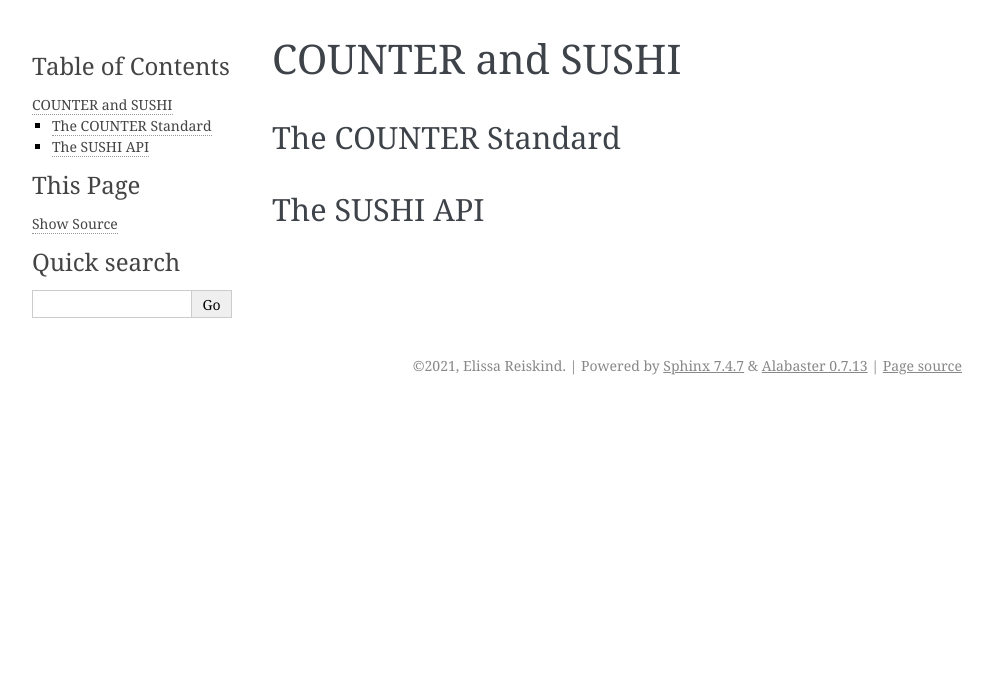
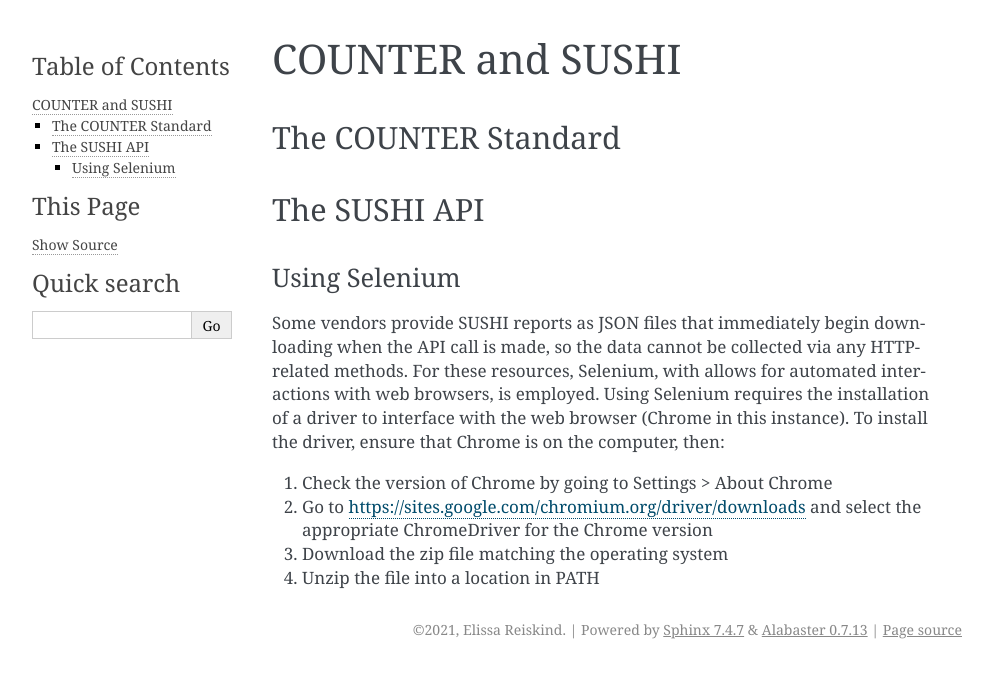
Before and after one commit to ereiskind/nolcat, a Sphinx documentation site: the page built from docs/source/COUNTER_and_SUSHI.rst, in a window 1280 px wide. Shown: the top 678 px of the page, without its empty margins (148-1141 px from the left). Built offline with Sphinx 7.4.7, drawn with Linux system fonts in a browser that asks for light colours.

Commit message:
Add Selenium to requirements.txt

```diff
--- a/docs/source/COUNTER_and_SUSHI.rst
+++ b/docs/source/COUNTER_and_SUSHI.rst
@@ -6,3 +6,15 @@ The COUNTER Standard
 
 The SUSHI API
 *************
+
+.. _using-selenium:
+Using Selenium
+==============
+Some vendors provide SUSHI reports as JSON files that immediately begin downloading when the API call is made, so the data cannot be collected via any HTTP-related methods. For these resources, Selenium, with allows for automated interactions with web browsers, is employed. Using Selenium requires the installation of a driver to interface with the web browser (Chrome in this instance). To install the driver, ensure that Chrome is on the computer, then:
+
+1. Check the version of Chrome by going to Settings > About Chrome
+2. Go to https://sites.google.com/chromium.org/driver/downloads and select the appropriate ChromeDriver for the Chrome version
+3. Download the zip file matching the operating system
+4. Unzip the file into a location in PATH
+
+.. The driver installation procedure may need to be done in the container, not on the host computer
--- a/docs/source/testing.rst
+++ b/docs/source/testing.rst
@@ -17,4 +17,8 @@ For the purposes of the OpenRefine exports, the Statistics_Source_ID values as a
 * Gale = 3
 * iG Publishing/BEP = 4 (BR5 only)
 
+Using Selenium
+**************
+Some of the tests use Selenium, which allows for interfacing with web browsers. for more information on Selenium and setting it up, see :ref:`"Using Selenium" on the page about COUNTER and SUSHI <using-selenium>`.
+
 The fixture `sample_R4_RawCOUNTERReport` creates a MultiDict of FileStorage objects, all with the key `'R4_files'`, which matches the ImmutableMultiDict of FileStorage objects created when multiple files are passed to a route in the Flask app through the HTML-derived file selector in the web app. There are a few small differences between the FileStorage objects from the two sources: in the fixture, the `filename` attribute contains the file path starting from (but not including) `nolcat` and the `stream` attribute is a TextIOWrapper; when coming from Flask, `filename` is just the name of the file and `stream` is a `tempfile.SpooledTemporaryFile` object.
--- a/requirements.txt
+++ b/requirements.txt
@@ -4,6 +4,7 @@ graphviz==0.17
 pandas==1.3.2
 pytest==6.2.5
 recordlinkage==0.14
+selenium==3.141.0
 Sphinx==4.1.1
 sphinx-autobuild==2021.3.14
 sphinx-autodocgen==1.2
```
Also changed, not shown: 2 other files.
